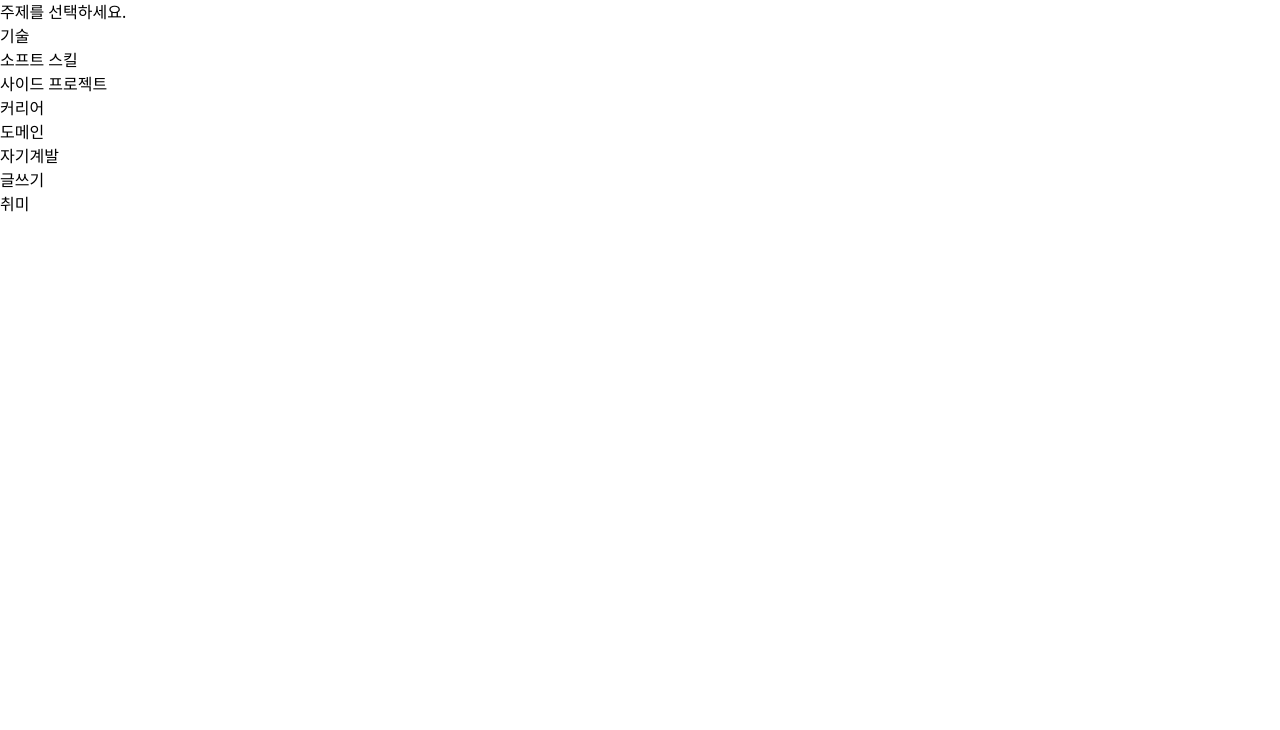
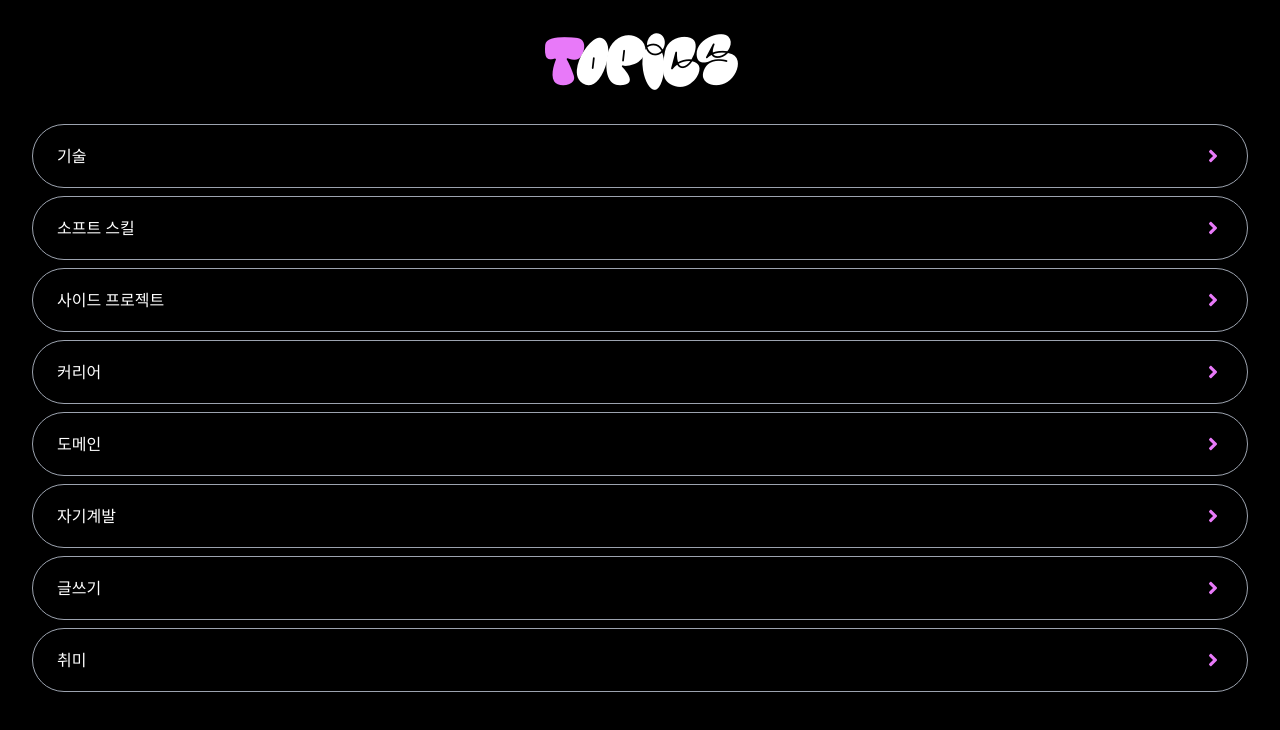
Before and after one commit to mkitwave/zero-sum, a Next.js app: page /qonnect/topic in a window 1280 px wide. Shown: the top 730 px of the page. Built offline with nearby package versions, Linux system fonts and the light colour scheme.

Commit message:
style: 스타일링

```diff
--- /dev/null
+++ b/app/qonnect/font.ts
@@ -0,0 +1,6 @@
+import localFont from "next/font/local";
+
+export const titleFont = localFont({
+  src: "./Kelsi.otf",
+  display: "swap",
+});
--- a/app/qonnect/page.tsx
+++ b/app/qonnect/page.tsx
@@ -1,11 +1,32 @@
 import Link from "next/link";
+import { titleFont } from "./font";
+import { Metadata } from "next";
+
+export const metadata: Metadata = {
+  title: "Qonnect",
+  description: "개발자 모임을 위한 아이스브레이킹 질문들",
+};
 
 const Qonnect = () => {
   return (
-    <main className="">
-      <h1>Qonnect</h1>
-      <p>개발자 모임을 위한 아이스브레이킹 질문들</p>
-      <Link href="/qonnect/topic">시작하기</Link>
+    <main className="bg-black h-full p-8 flex flex-col justify-between">
+      <div className="h-0 grow w-full items-center justify-center flex flex-col gap-y-5">
+        <h1
+          className={`${titleFont.className} text-6xl text-center tracking-tighter`}
+        >
+          <span className="text-fuchsia-400">Q</span>
+          <span className="text-white">onnect</span>
+        </h1>
+        <p className="text-white text-center text-sm">
+          개발자 모임을 위한 아이스브레이킹 질문들
+        </p>
+      </div>
+      <Link
+        href="/qonnect/topic"
+        className="w-full bg-fuchsia-400 rounded-full h-14 flex items-center justify-center text-black font-semibold"
+      >
+        시작하기
+      </Link>
     </main>
   );
 };
--- a/app/qonnect/topic/[topicId]/page.tsx
+++ b/app/qonnect/topic/[topicId]/page.tsx
@@ -2,8 +2,10 @@
 
 import Link from "next/link";
 import { TOPICS } from "../constants";
-import { useState } from "react";
+import { useEffect, useState } from "react";
 import { Question } from "../types";
+import { titleFont } from "../../font";
+import { FaRandom } from "react-icons/fa";
 
 type Props = {
   params: { topicId: string };
@@ -13,7 +15,6 @@ const TopicDetail = ({ params: { topicId } }: Props) => {
   const [alreadyShowedQuestionIds, setAlreadyShowedQuestionIds] = useState<
     Array<number>
   >([]);
-  const [showCard, setShowCard] = useState<boolean>(false);
   const [currentQuestion, setCurrentQuestion] = useState<Question | null>(null);
 
   const currentTopic = TOPICS.find(({ id }) => id === Number(topicId));
@@ -35,25 +36,48 @@ const TopicDetail = ({ params: { topicId } }: Props) => {
       ...prevState,
       randomQuestion.id,
     ]);
-
-    if (!showCard) {
-      setShowCard(true);
-    }
   };
 
+  let initialized = false;
+
+  useEffect(() => {
+    if (!initialized) {
+      initialized = true;
+      showNewQuestion();
+    }
+  }, []);
+
   return (
-    <main>
-      {currentQuestion ? (
-        <div>{currentQuestion.content}</div>
-      ) : (
-        <p>{currentTopic.name} 주제로 질문을 생성할게요.</p>
+    <main className="bg-black h-full w-full p-8 flex flex-col gap-y-8 items-center">
+      <h2
+        className={`${titleFont.className} text-6xl text-center tracking-tighter`}
+      >
+        <span className="text-fuchsia-400">Q</span>
+        <span className="text-white">uestion</span>
+      </h2>
+      {currentQuestion && (
+        <>
+          <section className="w-full bg-white h-0 grow rounded-full flex flex-col items-center justify-between py-10 px-5">
+            <p className="h-0 grow flex items-center font-semibold text-lg">
+              {currentQuestion.content}?
+            </p>
+            <button
+              type="button"
+              onClick={showNewQuestion}
+              disabled={allQuestionAlreadShowed}
+              className="bg-fuchsia-400 w-16 h-16 rounded-full flex items-center justify-center flex-col disabled:bg-gray-300 disabled:text-gray-400"
+            >
+              <FaRandom className="w-6 h-6" />
+            </button>
+          </section>
+          <Link
+            href="/qonnect/topic"
+            className="text-fuchsia-400 underline text-sm"
+          >
+            다른 주제로 생성하기
+          </Link>
+        </>
       )}
-      {!allQuestionAlreadShowed && (
-        <button type="button" onClick={showNewQuestion}>
-          생성하기
-        </button>
-      )}
-      <Link href="/qonnect/topic">다른 주제로 생성하기</Link>
     </main>
   );
 };
--- a/app/qonnect/topic/constants.ts
+++ b/app/qonnect/topic/constants.ts
@@ -18,36 +18,99 @@ export const TOPICS: Array<Topic> = [
   {
     id: 1,
     name: "소프트 스킬",
-    questions: [],
+    questions: [
+      {
+        id: 0,
+        content: "내 마음 속 1위 언어",
+      },
+      {
+        id: 1,
+        content: "함수형 vs 객체 지향",
+      },
+    ],
   },
   {
     id: 2,
     name: "사이드 프로젝트",
-    questions: [],
+    questions: [
+      {
+        id: 0,
+        content: "내 마음 속 1위 언어",
+      },
+      {
+        id: 1,
+        content: "함수형 vs 객체 지향",
+      },
+    ],
   },
   {
     id: 3,
     name: "커리어",
-    questions: [],
+    questions: [
+      {
+        id: 0,
+        content: "내 마음 속 1위 언어",
+      },
+      {
+        id: 1,
+        content: "함수형 vs 객체 지향",
+      },
+    ],
   },
   {
     id: 4,
     name: "도메인",
-    questions: [],
+    questions: [
+      {
+        id: 0,
+        content: "내 마음 속 1위 언어",
+      },
+      {
+        id: 1,
+        content: "함수형 vs 객체 지향",
+      },
+    ],
   },
   {
     id: 5,
     name: "자기계발",
-    questions: [],
+    questions: [
+      {
+        id: 0,
+        content: "내 마음 속 1위 언어",
+      },
+      {
+        id: 1,
+        content: "함수형 vs 객체 지향",
+      },
+    ],
   },
   {
     id: 6,
     name: "글쓰기",
-    questions: [],
+    questions: [
+      {
+        id: 0,
+        content: "내 마음 속 1위 언어",
+      },
+      {
+        id: 1,
+        content: "함수형 vs 객체 지향",
+      },
+    ],
   },
   {
     id: 7,
     name: "취미",
-    questions: [],
+    questions: [
+      {
+        id: 0,
+        content: "내 마음 속 1위 언어",
+      },
+      {
+        id: 1,
+        content: "함수형 vs 객체 지향",
+      },
+    ],
   },
 ];
--- a/app/qonnect/topic/page.tsx
+++ b/app/qonnect/topic/page.tsx
@@ -1,17 +1,29 @@
 import Link from "next/link";
 import { TOPICS } from "./constants";
+import { titleFont } from "../font";
+import { FaAngleRight } from "react-icons/fa";
 
 const Topic = () => {
   return (
-    <main className="">
-      <h2>주제를 선택하세요.</h2>
-      <ul>
+    <main className="bg-black h-full w-full p-8 flex flex-col gap-y-8">
+      <h2
+        className={`${titleFont.className} text-6xl text-center tracking-tighter`}
+      >
+        <span className="text-fuchsia-400">T</span>
+        <span className="text-white">opics</span>
+      </h2>
+      <div className="h-0 grow w-full flex flex-col gap-y-2 overflow-y-auto">
         {TOPICS.map(({ id, name }) => (
-          <li key={id}>
-            <Link href={`/qonnect/topic/${id}`}>{name}</Link>
-          </li>
+          <Link
+            key={id}
+            href={`/qonnect/topic/${id}`}
+            className="w-full h-16 border border-gray-400 rounded-full items-center flex px-6 justify-between"
+          >
+            <span className="text-white">{name}</span>
+            <FaAngleRight className="w-5 h-5 text-fuchsia-400" />
+          </Link>
         ))}
-      </ul>
+      </div>
     </main>
   );
 };
```
Also changed, not shown: app/qonnect/Kelsi.otf (added).
